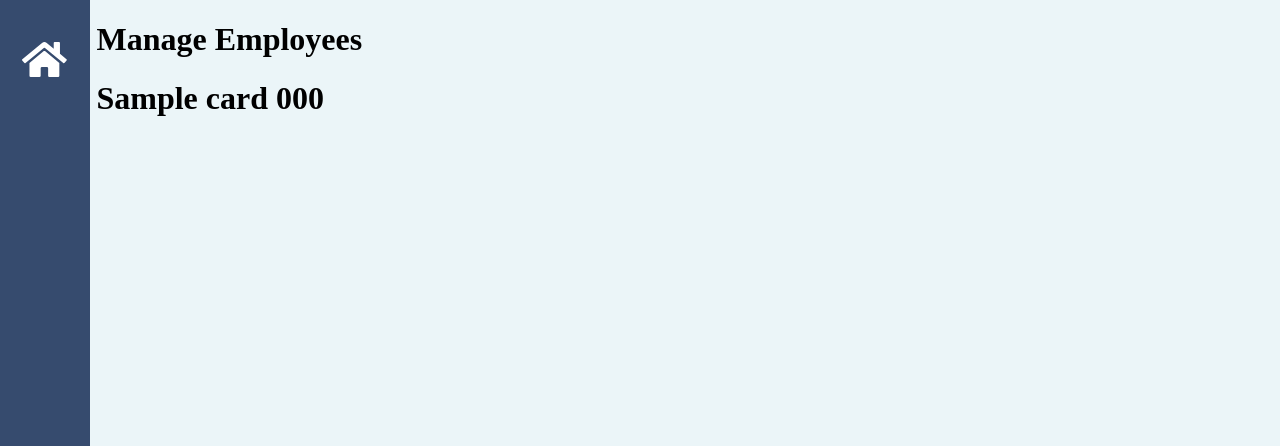
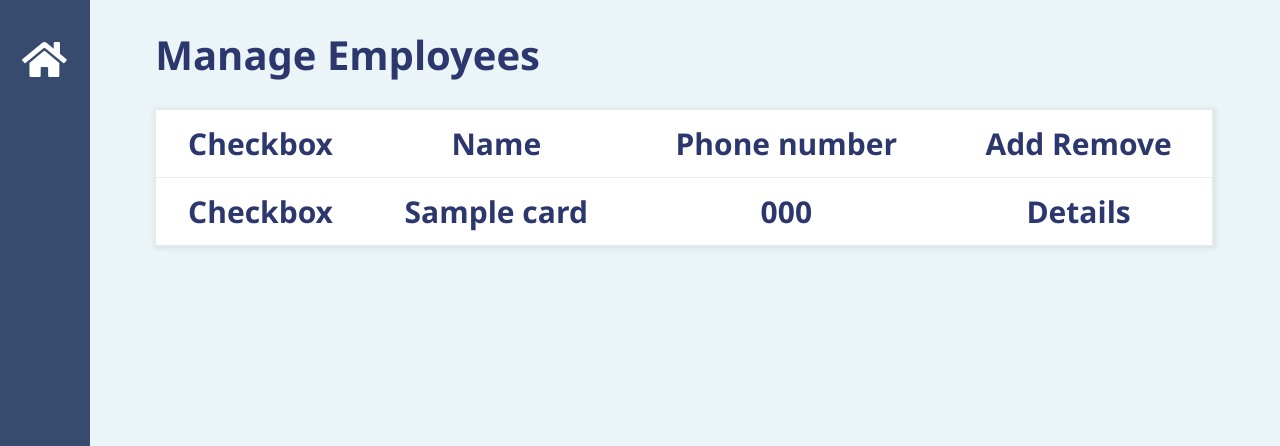
Before and after one commit to callmeFilip/Access_Control_System, a Django app: page / in a window 1280 px wide. Shown: the top 446 px of the page. Run offline with Django 4.2, Linux system fonts and the light colour scheme; tables that the repository leaves empty hold one stand-in row (values such as "Sample post").

Commit message:
Improved home page styling

```diff
--- a/Statistics_Server/Acess_Control_System/user_interface/static/user_interface/main.css
+++ b/Statistics_Server/Acess_Control_System/user_interface/static/user_interface/main.css
@@ -13,12 +13,41 @@ body {
   overflow-x: hidden;
   padding-top: 2%;
 }
+
 .sidenav svg {
   margin: auto;
   width: 50%;
   display: block;
 }
 
+.employees_table {
+  margin: auto;
+  width: 90%;
+  background-color: white;
+  border: 1px solid #e3edf0;
+  border-collapse: collapse;
+  text-align: center;
+  box-shadow: 1px 1px 5px 2px rgba(0, 0, 0, 7%);
+}
+
+table.employees_table th,
+table.employees_table td {
+  border-bottom: 1px solid #e3edf0;
+  color: #2c376d;
+  font-size: 30px;
+  font-family: "Segoe UI";
+  font-weight: 600;
+  height: 65px;
+}
+
 #main {
   margin-left: 7%;
+  color: #2c376d;
 }
+
+#main h1 {
+  padding-left: 5%;
+  font-size: 40px;
+  font-family: "Segoe UI";
+  font-weight: 600;
+}
--- a/Statistics_Server/Acess_Control_System/user_interface/templates/user_interface/base.html
+++ b/Statistics_Server/Acess_Control_System/user_interface/templates/user_interface/base.html
@@ -48,7 +48,7 @@
       <!-- prettier-ignore -->
       {% endfor %}
       {% endif %}
-      {% block content %} {% endblock %}
+      {% block content %} {% endblock content %}
     </div>
   </body>
 </html>
--- a/Statistics_Server/Acess_Control_System/user_interface/templates/user_interface/home.html
+++ b/Statistics_Server/Acess_Control_System/user_interface/templates/user_interface/home.html
@@ -4,10 +4,25 @@
 <!-- Start body-->
 
 <h1>Manage Employees</h1>
-{% for card in cards %}
-<h1>{{ card.associated_name }} {{card.associated_phone_number}} </h1>
-<!-- prettier-ignore -->
-{% endfor %}
+<div>
+  <table class="employees_table">
+    <tr>
+      <th>Checkbox</th>
+      <th>Name</th>
+      <th>Phone number</th>
+      <th>Add Remove</th>
+    </tr>
+    {% for card in cards %}
+    <tr>
+      <td>Checkbox</td>
+      <td>{{ card.associated_name }}</td>
+      <td>{{ card.associated_phone_number }}</td>
+      <td>Details</td>
+    </tr>
 
+    <!-- prettier-ignore -->
+    {% endfor %}
+  </table>
+</div>
 <!-- End body-->
 {% endblock content%}
```
